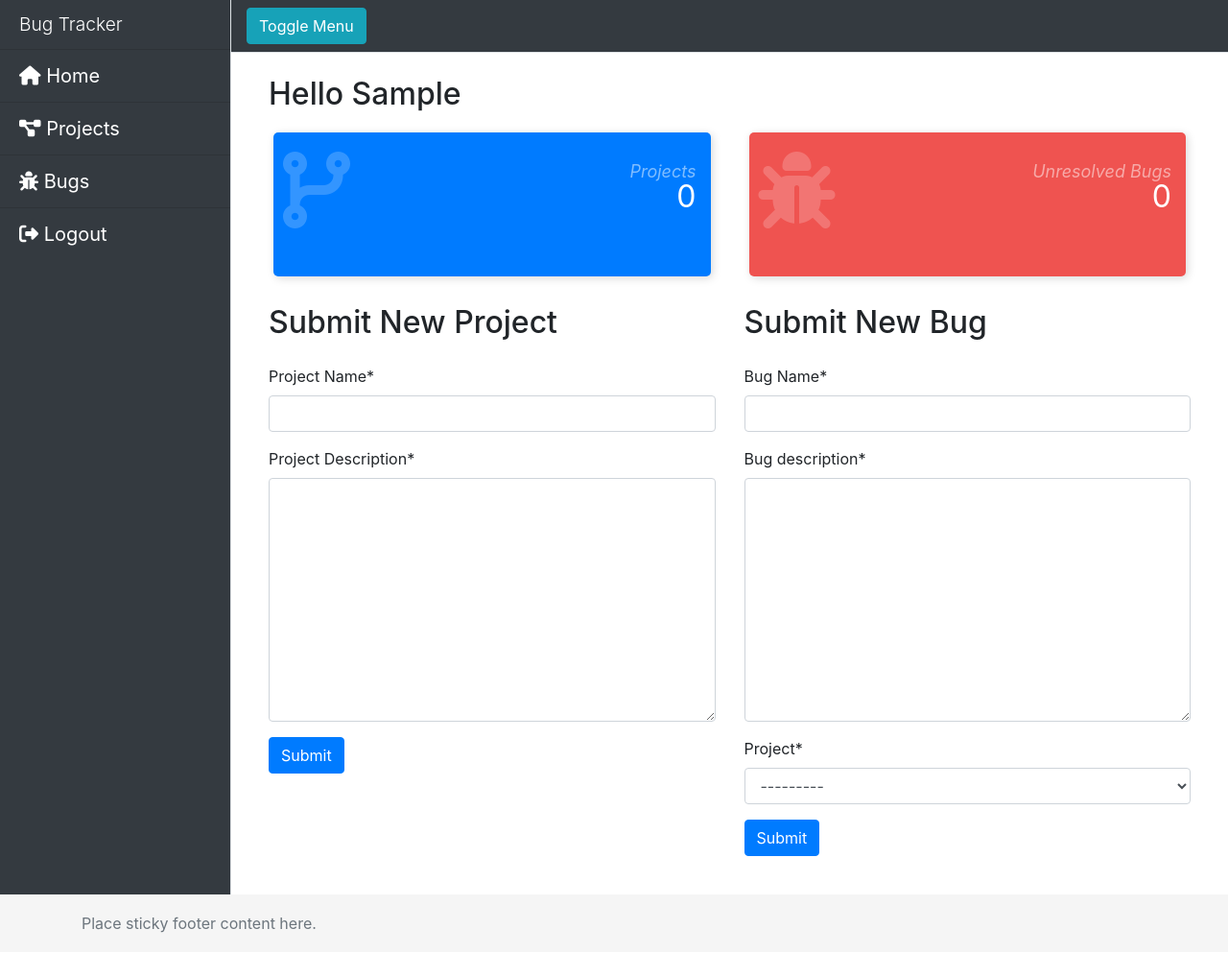
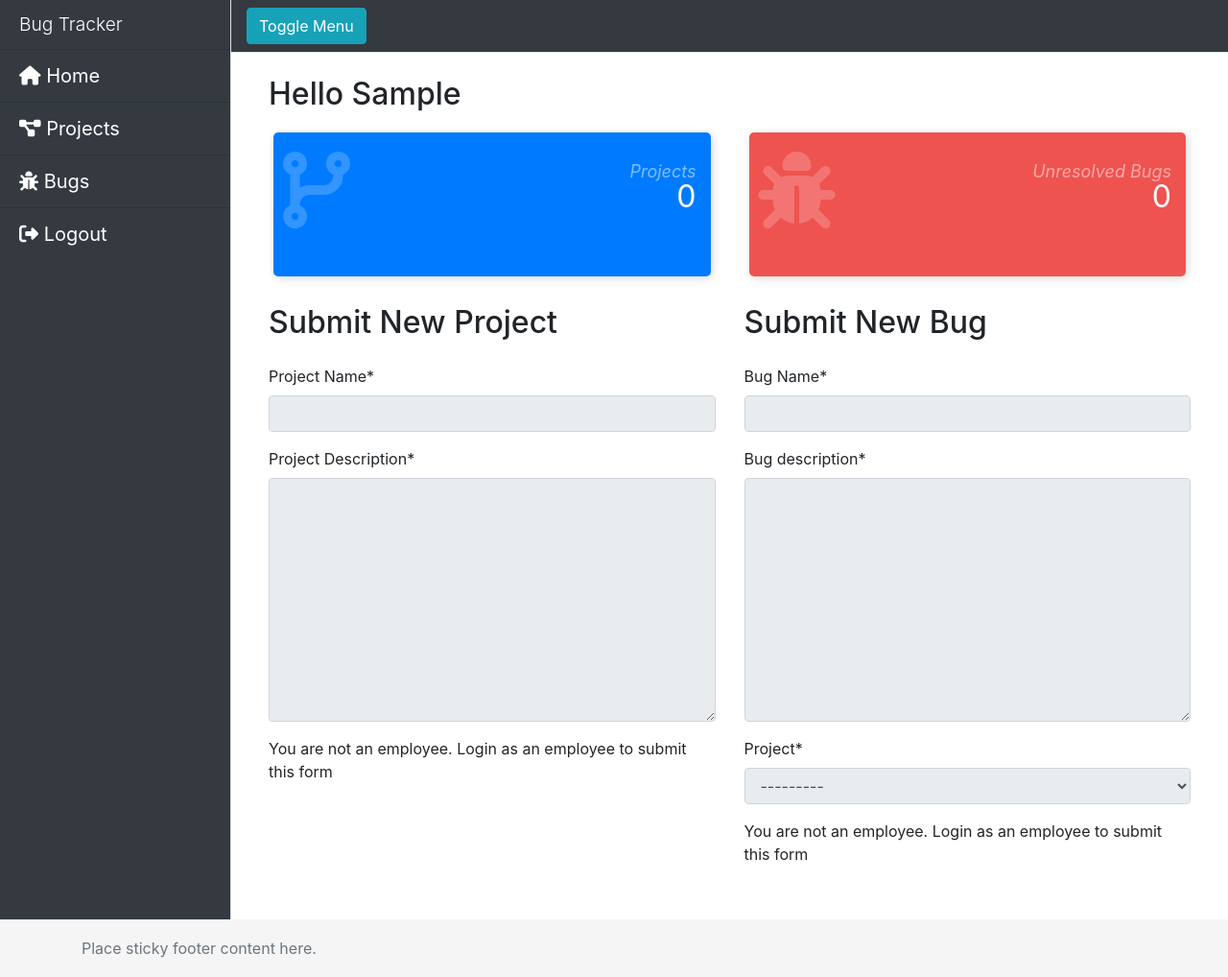
Before and after one commit to DevPuga/Bug-Tracker, a Django app: page / in a window 1280 px wide. Shown: the whole page at 96% size. Before the commit the page ends 972 px from the top, so only its background shows below. Run offline with Django 3.2, Linux system fonts and the light colour scheme; the visitor is signed in with stand-in values (Sample User, id 1); data that the repository does not hold is empty; some libraries are stand-ins or nearby versions.

Commit message:
Restricted access to forms based on groups. Only employees can add projects and bugs.

```diff
--- a/bug_tracker/bugtrack/templates/bugtrack/home.html
+++ b/bug_tracker/bugtrack/templates/bugtrack/home.html
@@ -5,7 +5,7 @@
 	{% if user.is_authenticated %}
 		<p class="h2 pb-2">Hello {{user.first_name}}</p>
 	{% else %}
-		<p class="h2 pb-2">Hello Guest</p>
+		<p class="h2 pb-2">Hello Guest, login to view full dashboard.</p>
 	{% endif %}
 	<div class="row">
 		<div class="col-md">
@@ -25,6 +25,31 @@
 			</div>
 		</div>
 	</div>
+	{% if user.is_authenticated and not data.is_employee%}
+	<div class="row">
+		<div class="col-md">
+			<h2 class="my-4">Submit New Project</h2>
+			<form action="/" class="form-group" method="POST">
+				<fieldset disabled="disabled">
+					{% csrf_token %}
+					{{ data.projectf|crispy }}
+					<p>You are not an employee. Login as an employee to submit this form</p>
+				</fieldset>
+			</form>
+		</div>
+		<div class="col-md">
+			<h2 class="my-4">Submit New Bug</h2>
+			<form action="/" class="form-group" method="POST">
+				<fieldset disabled="disabled">
+					{% csrf_token %}
+					{{ data.bugf|crispy }}
+					<p>You are not an employee. Login as an employee to submit this form</p>
+				</fieldset>
+			</form>
+		</div>
+	</div>
+	{% endif %}
+	{% if user.is_authenticated and data.is_employee %}
 	<div class="row">
 		<div class="col-md">
 			<h2 class="my-4">Submit New Project</h2>
@@ -32,6 +57,7 @@
 				{% csrf_token %}
 				{{ data.projectf|crispy }}
 				<input type="submit" class="btn btn-primary" name="project">
+
 			</form>
 		</div>
 		<div class="col-md">
@@ -43,5 +69,6 @@
 			</form>
 		</div>
 	</div>
+	{% endif %}
 </div>
 {% endblock %}
--- a/bug_tracker/bugtrack/views.py
+++ b/bug_tracker/bugtrack/views.py
@@ -9,38 +9,45 @@ def home(request):
 
 	project_form = ProjectForm()
 	bug_form = BugForm()
+	is_employee = False
 
-	if request.method == "POST":
-		if 'project' in request.POST:
-			project_form = ProjectForm(request.POST)
 
-			if project_form.is_valid():
-				name = project_form.cleaned_data["project_name"]
-				description = project_form.cleaned_data["project_description"]
+	if request.user.groups.filter(name__in=['Employee']).exists():
+		is_employee = True
+		if request.method == "POST":
+			if 'project' in request.POST:
+				project_form = ProjectForm(request.POST)
 
-				t = Project(project_name=name, project_description = description)
-				t.save()
+				if project_form.is_valid():
+					name = project_form.cleaned_data["project_name"]
+					description = project_form.cleaned_data["project_description"]
 
-				return redirect('/')
+					t = Project(project_name=name, project_description = description)
+					t.save()
 
-		if 'bug' in request.POST:
-			bug_form = BugForm(request.POST)
+					return redirect('/')
 
-			if bug_form.is_valid():
-				bug_name = bug_form.cleaned_data["bug_name"]
-				description = bug_form.cleaned_data["bug_description"]
-				bug_project = bug_form.cleaned_data["project"]
+			if 'bug' in request.POST:
+				bug_form = BugForm(request.POST)
 
-				t = BugTicket(bug_title=bug_name, bug_description=description, status = BugTicket.STATUS_CHOICES[0], project=bug_project)
-				t.save()
+				if bug_form.is_valid():
+					bug_name = bug_form.cleaned_data["bug_name"]
+					description = bug_form.cleaned_data["bug_description"]
+					bug_project = bug_form.cleaned_data["project"]
 
-				return redirect('/')
+					t = BugTicket(bug_title=bug_name, bug_description=description, status = BugTicket.STATUS_CHOICES[0], project=bug_project)
+					t.save()
+
+					return redirect('/')
+	else:
+		is_employee = False;
 
 	context = {
 		"tickets" : bug_tickets,
 		"projects" : projects,
 		"projectf" : project_form,
 		"bugf" : bug_form,
+		"is_employee" : is_employee,
 	}
 
 	return render(request, 'bugtrack/home.html', {'data' : context})
```
Also changed, not shown: bug_tracker/bugtrack/models.py (+10 -0 lines), bug_tracker/bugtrack/migrations/0002_auto_20200603_1415.py (added).
